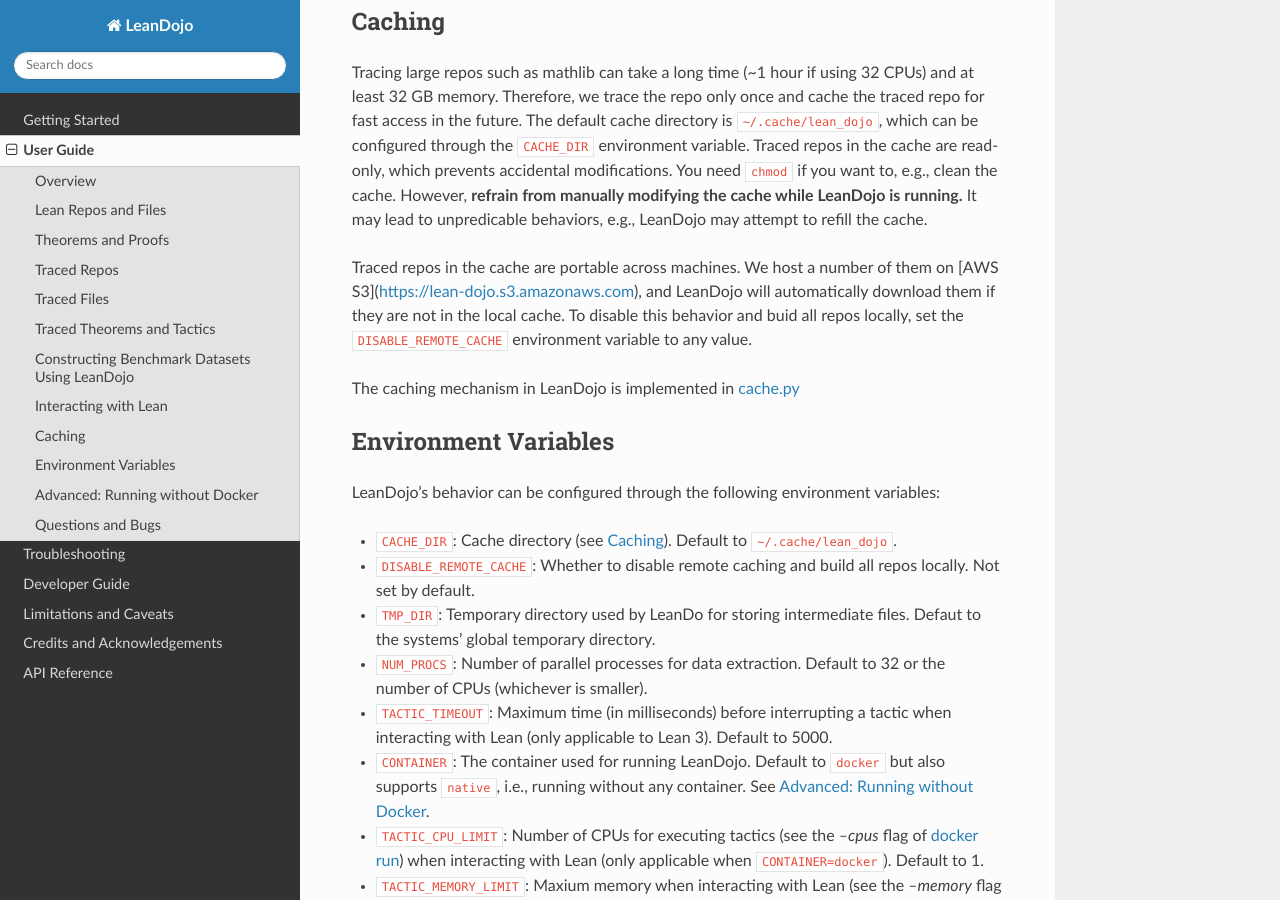
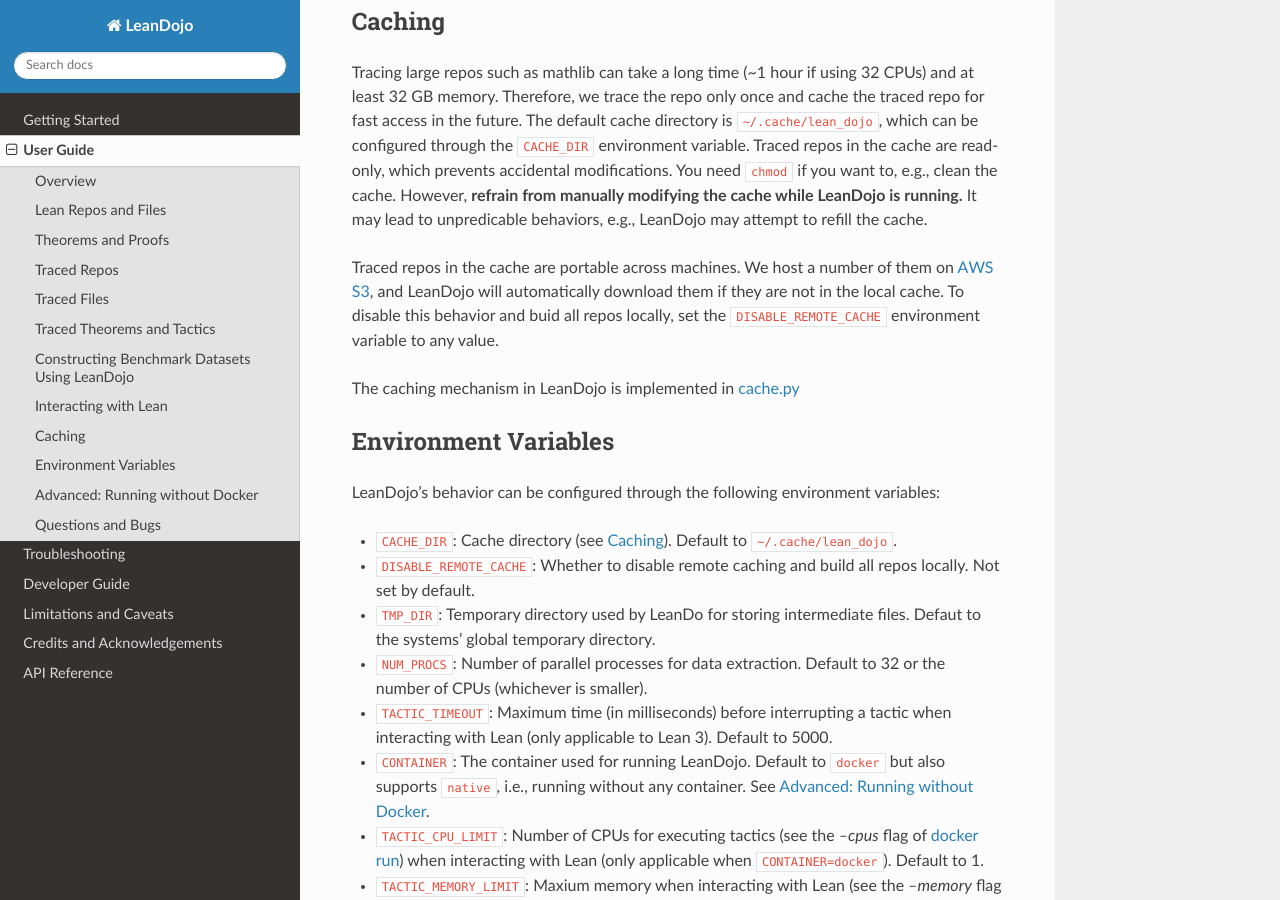
Before and after one commit to lean-dojo/LeanDojo, a Sphinx documentation site: the page built from docs/source/user-guide.rst, in a window 1280 px wide and 900 px high, scrolled down 4778 px. Built offline with Sphinx 7.4.7 and the Read the Docs theme 2.0.0, drawn with Linux system fonts in a browser that asks for light colours.

Commit message:
Update user-guide.rst

```diff
--- a/docs/source/user-guide.rst
+++ b/docs/source/user-guide.rst
@@ -213,7 +213,7 @@
 You need :code:`chmod` if you want to, e.g., clean the cache. However, **refrain from manually modifying the cache while LeanDojo is running.**
 It may lead to unpredicable behaviors, e.g., LeanDojo may attempt to refill the cache.
 
-Traced repos in the cache are portable across machines. We host a number of them on [AWS S3](https://lean-dojo.s3.amazonaws.com),
+Traced repos in the cache are portable across machines. We host a number of them on `AWS S3 <https://lean-dojo.s3.amazonaws.com>`_,
 and LeanDojo will automatically download them if they are not in the local cache. To disable this behavior and
 buid all repos locally, set the :code:`DISABLE_REMOTE_CACHE` environment variable to any value.
 
```
